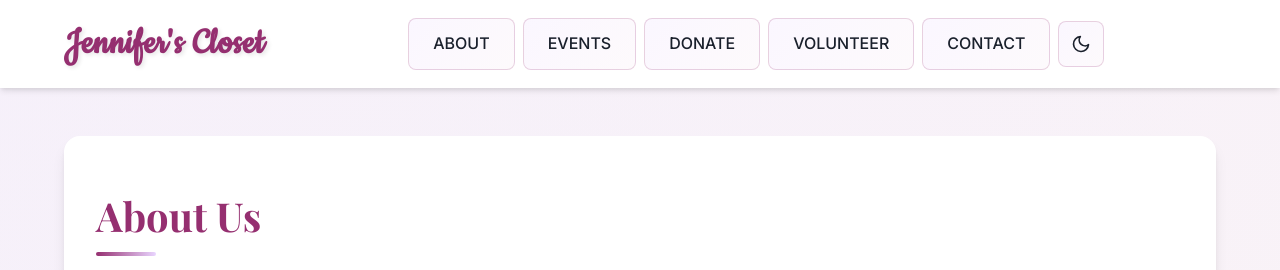
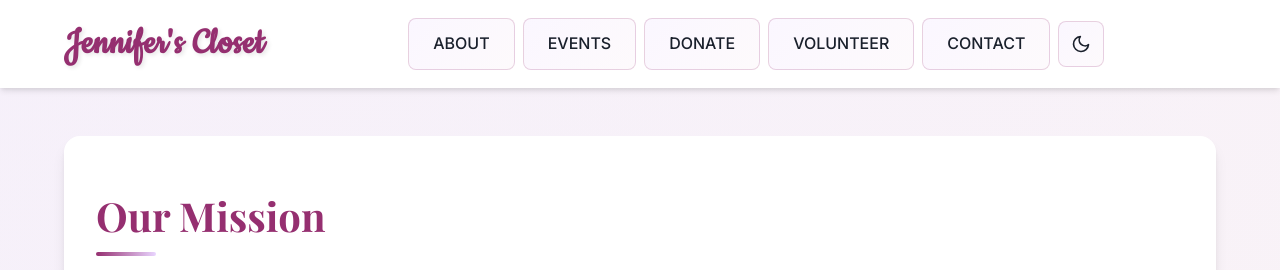
Before and after one commit to journey217/jennifers-closet, a React (Vite) app in the folder frontend/: page / in a window 1280 px wide. Shown: the top 270 px of the page. Built offline with nearby package versions, Linux system fonts and the light colour scheme; no server answers; a web font is replaced by a local one.

Commit message:
frontend:feat: Updated About Us to be called Our Mission in section

```diff
--- a/frontend/src/Page/Homepage.jsx
+++ b/frontend/src/Page/Homepage.jsx
@@ -90,7 +90,7 @@ const Homepage = () => {
                     <div ref={aboutRef} style={{opacity: 0}}>
                         <BodyText
                             bodyID={"about-us-title"}
-                            bodyHeader={"About Us"}
+                            bodyHeader={"Our Mission"}
                             bodyData={aboutData}
                             hoursData={hoursData}
                         >
```
